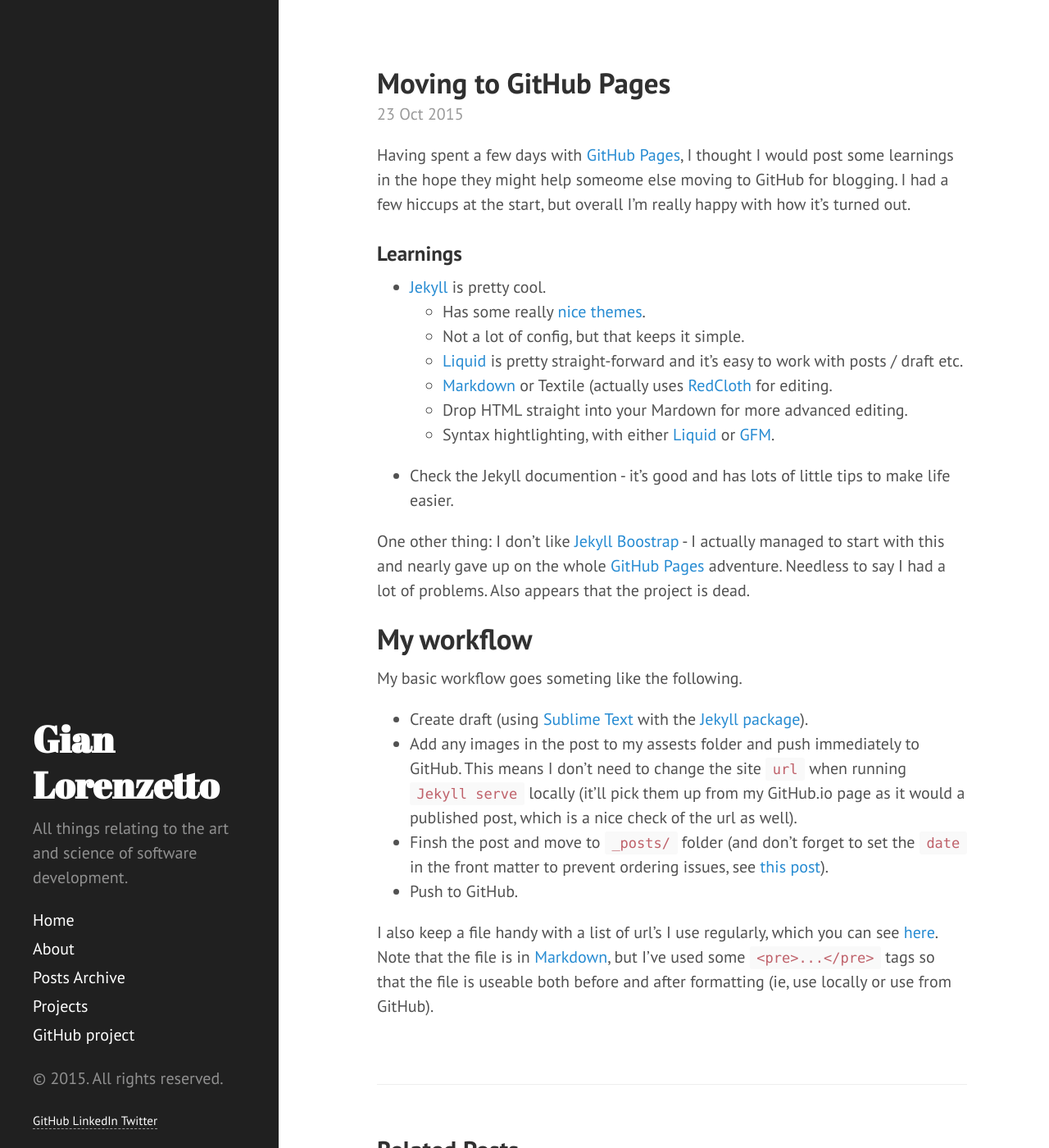
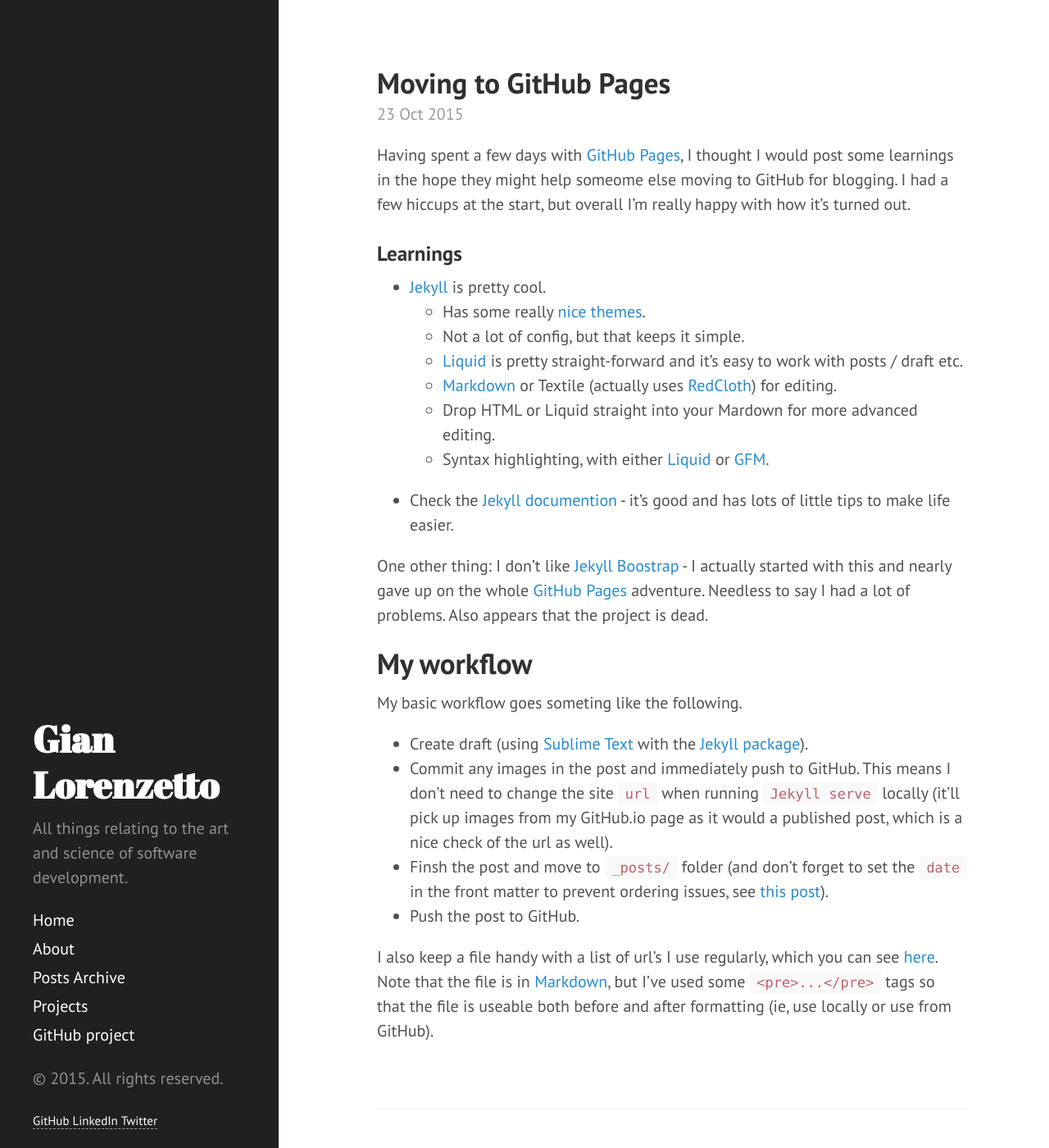
Before and after one commit to GianLorenzetto/GianLorenzetto.github.io-www, a Jekyll site: the page built from _posts/2015-10-23-moving-to-github-pages.md, in a window 1280 px wide and 1400 px high. Shown: the whole window at 82% size. Built offline with Jekyll 4.4.1, drawn with Linux system fonts in a browser that asks for light colours; Markdown is read by kramdown in place of the engine named in the settings.

Commit message:
Fixed a few typo's.

```diff
--- a/_posts/2015-10-23-moving-to-github-pages.md
+++ b/_posts/2015-10-23-moving-to-github-pages.md
@@ -16,20 +16,20 @@
   - Has some really [nice themes](http://jekyllthemes.org).
   - Not a lot of config, but that keeps it simple.
   - [Liquid](http://liquidmarkup.org) is pretty straight-forward and it's easy to work with posts / draft etc.
-  - [Markdown](http://daringfireball.net/projects/markdown/) or Textile (actually uses [RedCloth](http://redcloth.org/hobix.com/textile/) for editing.
-  - Drop HTML straight into your Mardown for more advanced editing.
-  - Syntax hightlighting, with either [Liquid](http://liquidmarkup.org) or [GFM](https://help.github.com/articles/github-flavored-markdown/).
-- Check the Jekyll documention - it's good and has lots of little tips to make life easier.
+  - [Markdown](http://daringfireball.net/projects/markdown/) or Textile (actually uses [RedCloth](http://redcloth.org/hobix.com/textile/)) for editing.
+  - Drop HTML or Liquid straight into your Mardown for more advanced editing.
+  - Syntax highlighting, with either [Liquid](http://liquidmarkup.org) or [GFM](https://help.github.com/articles/github-flavored-markdown/).
+- Check the [Jekyll documention](https://jekyllrb.com/docs/home/) - it's good and has lots of little tips to make life easier.
 
-One other thing: I don't like [Jekyll Boostrap](http://jekyllbootstrap.com) - I actually managed to start with this and nearly gave up on the whole [GitHub Pages](https://pages.github.com) adventure. Needless to say I had a lot of problems. Also appears that the project is dead.
+One other thing: I don't like [Jekyll Boostrap](http://jekyllbootstrap.com) - I actually started with this and nearly gave up on the whole [GitHub Pages](https://pages.github.com) adventure. Needless to say I had a lot of problems. Also appears that the project is dead.
 
 # My workflow
 
 My basic workflow goes someting like the following.
 
 - Create draft (using [Sublime Text](http://www.sublimetext.com) with the [Jekyll package](https://packagecontrol.io/packages/Jekyll)).
-- Add any images in the post to my assests folder and push immediately to GitHub. This means I don't need to change the site `url` when running `Jekyll serve` locally (it'll pick them up from my GitHub.io page as it would a published post, which is a nice check of the url as well).
+- Commit any images in the post and immediately push to GitHub. This means I don't need to change the site `url` when running `Jekyll serve` locally (it'll pick up images from my GitHub.io page as it would a published post, which is a nice check of the url as well).
 - Finsh the post and move to `_posts/` folder (and don't forget to set the `date` in the front matter to prevent ordering issues, see [this post]({% post_url 2015-10-23-ordering-posts-with-jekyll %})).
-- Push to GitHub.
+- Push the post to GitHub.
 
 I also keep a file handy with a list of url's I use regularly, which you can see [here](https://github.com/GianLorenzetto/GianLorenzetto.github.io/blob/master/common_urls.md). Note that the file is in [Markdown](http://daringfireball.net/projects/markdown/), but I've used some `<pre>...</pre>` tags so that the file is useable both before and after formatting (ie, use locally or use from GitHub).
```
